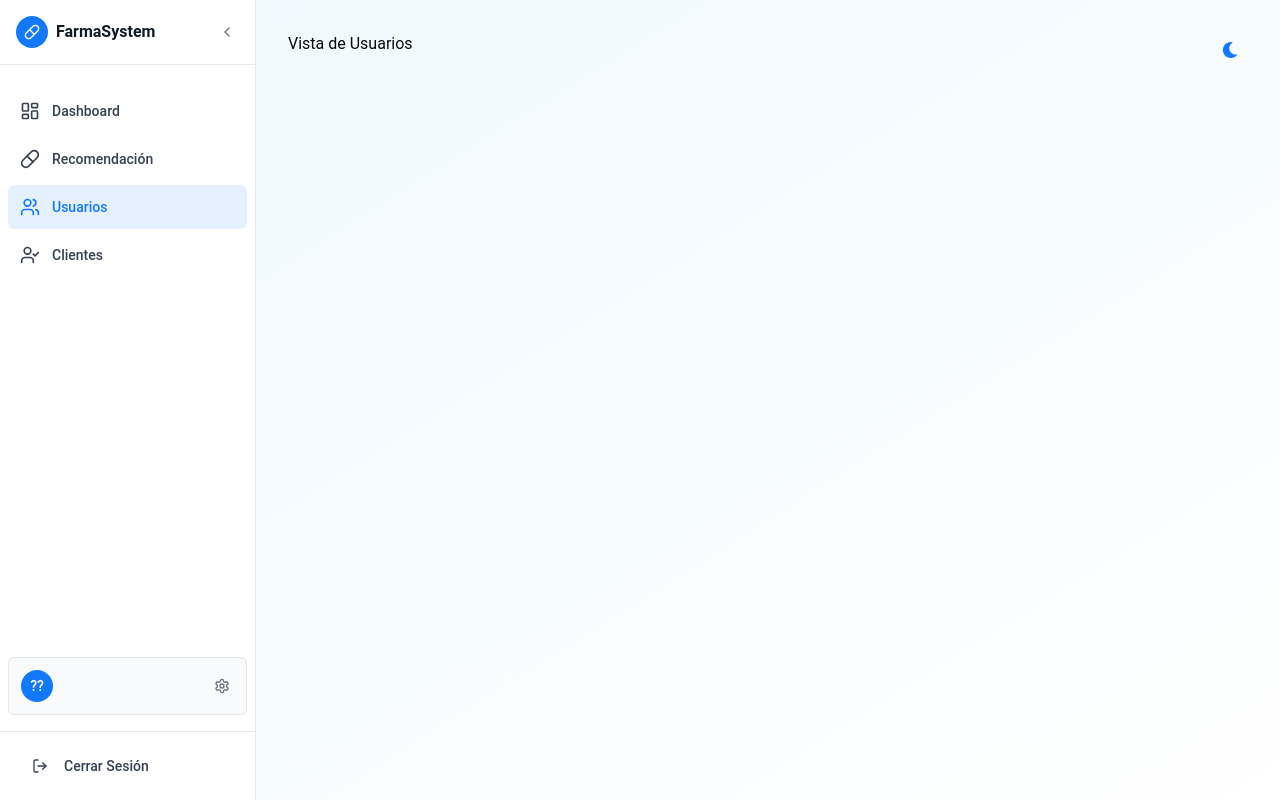
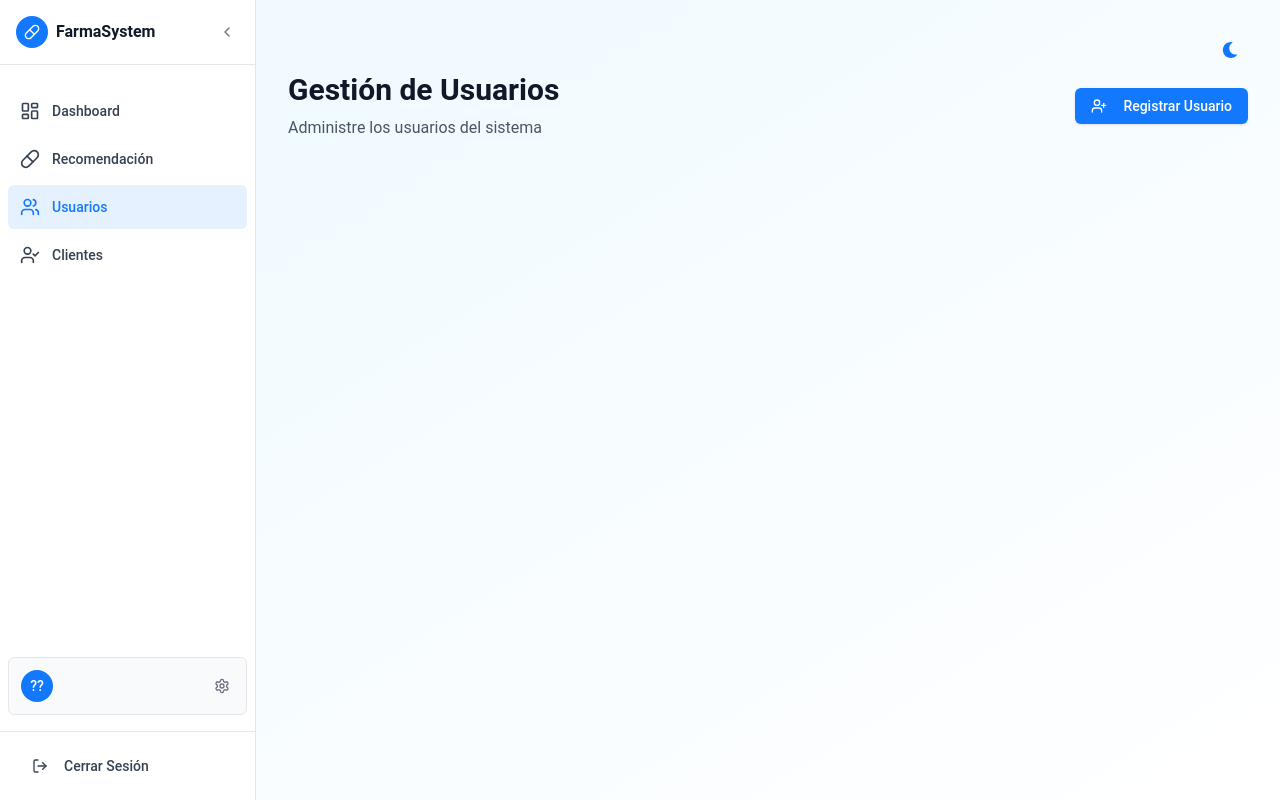
Before and after one commit to PIEROLS15/medibot-ai, a Next.js app: page /dashboard/users in a window 1280 px wide. Built offline with nearby package versions, Linux system fonts and the light colour scheme; no server answers.

Commit message:
feat: implementation of user interface

```diff
--- a/src/app/dashboard/users/page.tsx
+++ b/src/app/dashboard/users/page.tsx
@@ -1,7 +1,20 @@
+import Header from '@/components/layout/header'
+import { UserPlus } from 'lucide-react'
+
 const Users = () => {
     return (
-        <>Vista de Usuarios</>
-    );
+        <>
+            <div className="space-y-6 pt-10">
+                <Header
+                    title="Gestión de Usuarios"
+                    description="Administre los usuarios del sistema"
+                    iconoButton={UserPlus}
+                    textButton="Registrar Usuario"
+                />
+
+            </div>
+        </>
+    )
 }
 
-export default Users;
+export default Users
```
